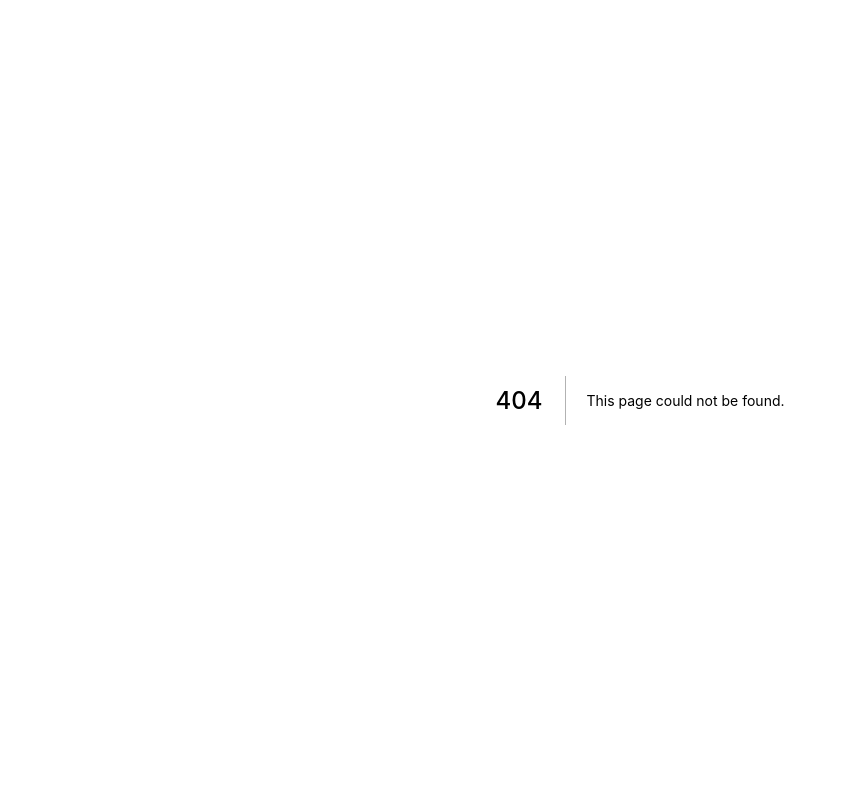
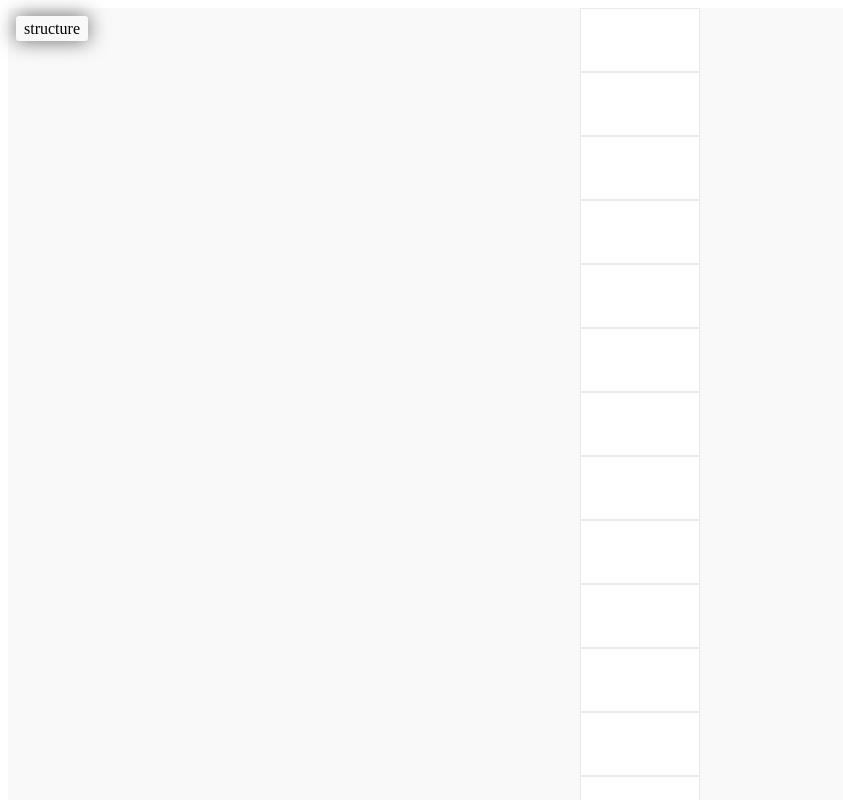
Before and after one commit to aftabrehan/calendarwex, a Next.js app: page /stories/structure-column in a window 1280 px wide. Before the commit this address had no page. Shown: the top 800 px of the page, without its empty margins (0-843 px from the left). Built offline with nearby package versions, Linux system fonts and the light colour scheme.

Commit message:
Add Structure-Column

```diff
--- /dev/null
+++ b/pages/stories/structure-column.js
@@ -0,0 +1,15 @@
+import Stories from 'components/stories'
+import StructureColumn from 'components/structure'
+
+const structure = {
+  arg: 'structure',
+}
+
+const StructureColumnStory = () => (
+  <Stories
+    argList={[structure]}
+    template={args => <StructureColumn {...args} />}
+  />
+)
+
+export default StructureColumnStory
--- /dev/null
+++ b/src/components/structure/Structure.module.scss
@@ -0,0 +1,5 @@
+.structureColumn {
+  h1 {
+    color: red;
+  }
+}
--- /dev/null
+++ b/src/components/structure/StructureColumn.js
@@ -0,0 +1,16 @@
+import CalendarSlots from 'components/calendarslots'
+import stl from './Structure.module.scss'
+
+const StructureColumn = () => {
+  const n = 24
+
+  return (
+    <div>
+      {[...Array(n)].map((item, i) => (
+        <CalendarSlots key={i} variant="blankNoneWeek" type="week" event={[]} />
+      ))}
+    </div>
+  )
+}
+
+export default StructureColumn
--- /dev/null
+++ b/src/components/structure/index.js
@@ -0,0 +1,3 @@
+import StructureColumn from './StructureColumn'
+
+export default StructureColumn
```
Also changed, not shown: pages/stories/index.js (+1 -0 lines).
